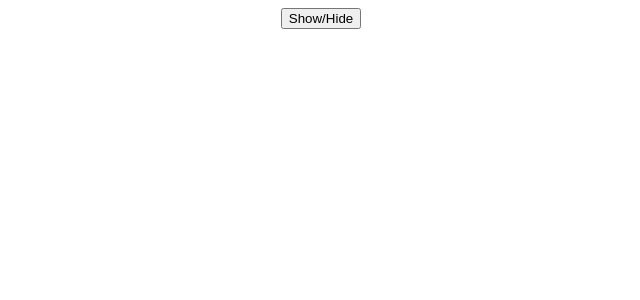
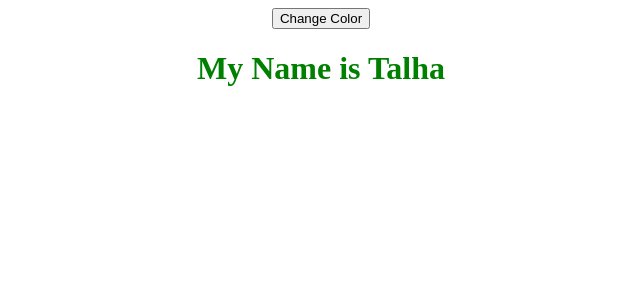
Before and after one commit to roshaunjunior/first, a React (Create React App) app: page / in a window 1280 px wide. Shown: the top 300 px of the page, without its empty margins (319-959 px from the left). Built offline with nearby package versions, Linux system fonts and the light colour scheme.

Commit message:
changing css using useState

```diff
--- a/src/App.js
+++ b/src/App.js
@@ -3,14 +3,16 @@ import {useState} from 'react' ;
 //import {User} from './User'
 function App() {
 
-  const [text ,setText] = useState(false) ;
+  const [textColor ,setTextColor] = useState("green") ;
   // const showOrHide = () => {
   //   setText(!text)
   // }
   return (
     <div className="App">
-     <button onClick={()=> setText(!text)}> Show/Hide </button>
-     {text && <h1>My Name is Talha </h1> }
+     <button onClick={() => {
+      setTextColor(textColor === "green" ? "red" : "green")
+     }}> Change Color  </button>
+     <h1 style={{color : textColor}}>My Name is Talha </h1>
     </div>
   );
 }
```
